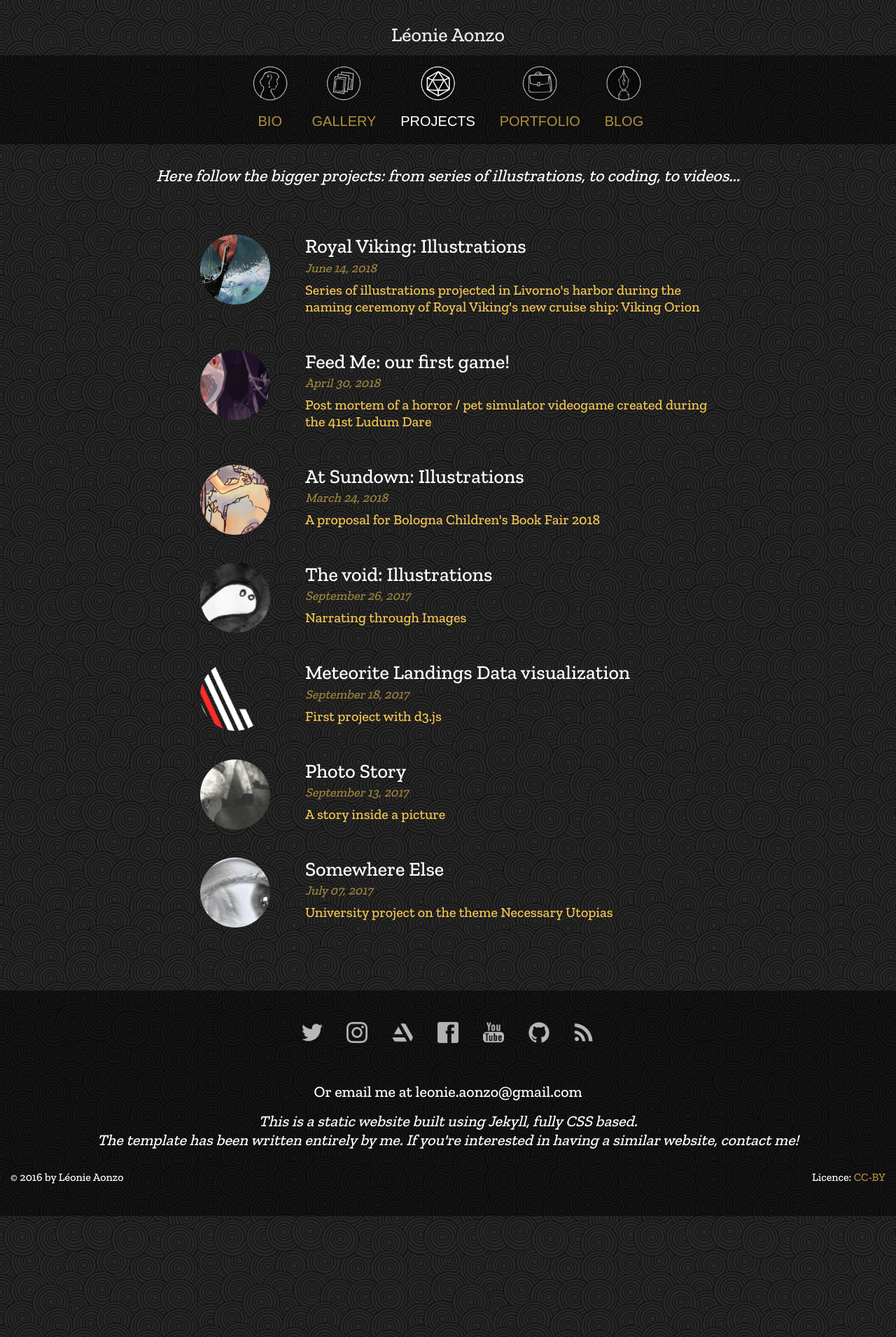
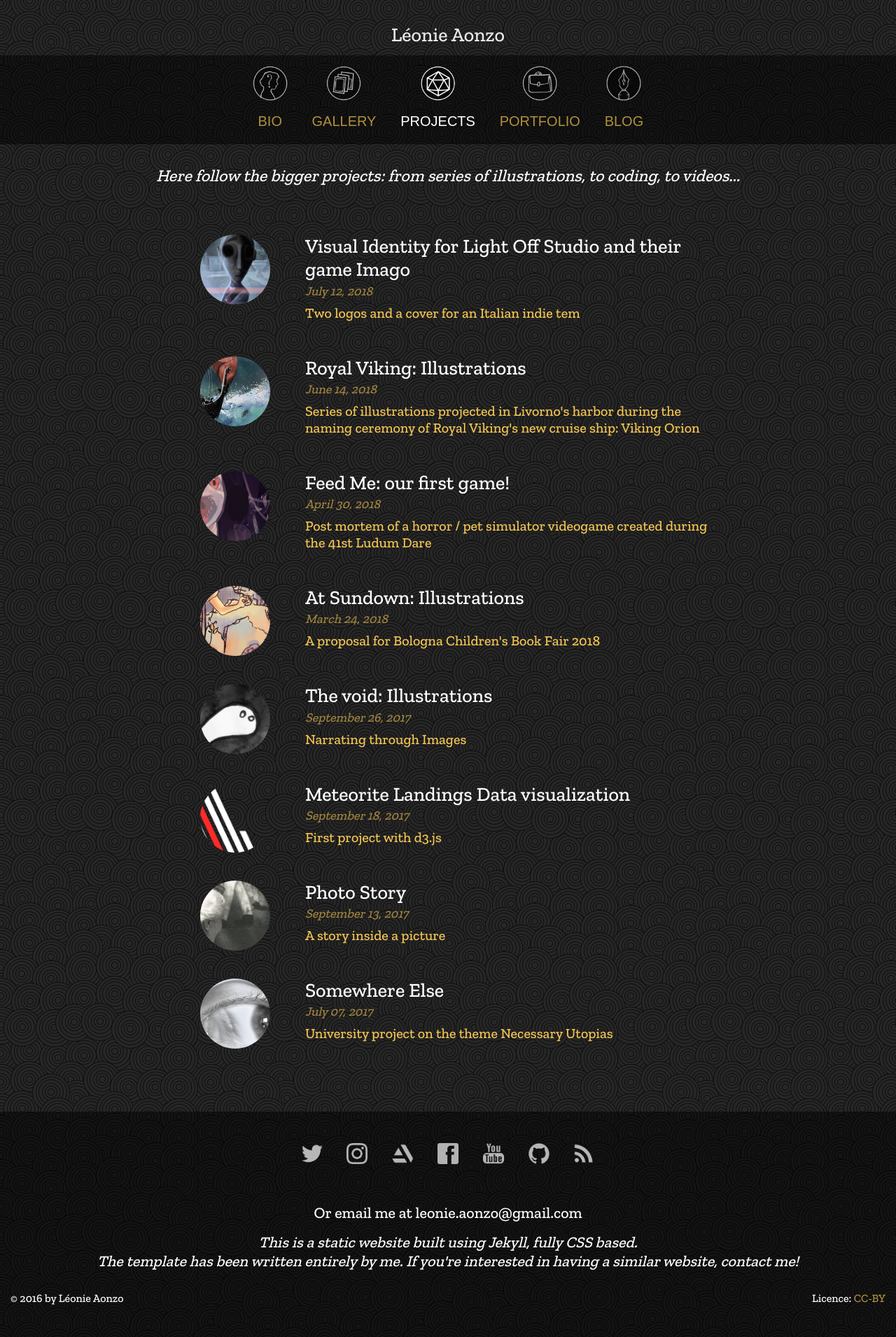
Before and after one commit to pirodaes/pirodaes.github.io, a Jekyll site: the page built from projects.html, in a window 1280 px wide. Shown: the whole page at 70% size. Built offline with Jekyll 4.4.1, drawn with Linux system fonts in a browser that asks for light colours; some web fonts are replaced.

Commit message:
imago-light off studio

```diff
--- /dev/null
+++ b/_posts/2018-07-12-light-off-studio.md
@@ -0,0 +1,66 @@
+---
+layout: post
+title:  "Visual Identity for Light Off Studio and their game Imago"
+date:  12/07/2018
+categories: project
+post-header: 2018-07-12.jpg
+info: "Two logos and a cover for an Italian indie tem"
+facebook-img: "posts/2018-07-12-3.jpg"
+
+---
+
+<section class="text-eng">
+The Italian indie team Light Off Studio contacted me to create their studio logo, together with a logo and a cover for <a href="https://www.youtube.com/watch?v=hX5tReqXHTI">Imago: Beyond the Nightmares</a>. This is the name of the horror game they are developing. <br/>
+Before going further, I'd love to thank them for the pleasant collaboration! Remember to check them out -> <a href="https://www.facebook.com/search/top/?q=imago%3Abeyond%20the%20nightmares">pagina Facebook</a> / <a href="https://imagoofficial.wixsite.com/imago">sito</a>
+
+</section>
+
+<section class="text-ita">
+Il team indipendente italiano Light Off Studio mi ha contattato per realizzare il logo del loro studio, insieme a logo e copertina di <a href="https://www.youtube.com/watch?v=hX5tReqXHTI">Imago: Beyond the Nightmares</a>. Così si intitola il gioco horror che stanno attualmente sviluppando. <br/>
+Prima di passare oltre, vorrei ringraziarli per la bella collaborazione! E ricordatevi di dare un'occhiata al loro lavoro -> <a href="https://www.facebook.com/search/top/?q=imago%3Abeyond%20the%20nightmares">pagina Facebook</a> / <a href="https://imagoofficial.wixsite.com/imago">sito</a>
+</section>
+
+<h2 class="text-ita">Il logo per il team</h2>
+<h2 class="text-eng">A logo for the team</h2>
+
+<section class="text-eng">
+The team is formed by Simone Gatto, Pietro Mingione, Roberto Benetta & Davide Camuffo. Its name is meant to evoke the feeling of suspense that arises right before a movie begins. </br>
+Here you can see their new logo:
+</section>
+
+<section class="text-ita">
+Il team è composto da Simone Gatto, Pietro Mingione, Roberto Benetta & Davide Camuffo. Il suo nome è ispirato alla sensazione di sospensione che precede l'inizio di un film. </br>
+Ecco il loro nuovo logo:
+</section>
+
+<img class="post-img" src="{{ site.baseurl }}/img/posts/2018-07-12-1.png" />
+
+<div class="video">
+  <iframe src="//www.youtube.com/embed/35ICfHMDgBA" frameborder="0" allowfullscreen></iframe>
+</div>
+
+<h2 class="text-ita">Il logo per il gioco</h2>
+<h2 class="text-eng">A logo for the game</h2>
+
+<section class="text-eng">
+And here's the logo for the game:
+</section>
+
+<section class="text-ita">
+Questo invece è il logo per il gioco:
+</section>
+
+<img class="post-img" src="{{ site.baseurl }}/img/posts/2018-07-12-2.png" />
+
+<h2 class="text-ita">La copertina per Imago</h2>
+<h2 class="text-eng">Imago's cover</h2>
+
+<section class="text-eng">
+A detective investigates an old villa, backed by Arthur: a projection of himself visible only to him. Their explorations, threatened by dangerous nightmares, will unveil the misteries hidden in the detective's past.
+</section>
+
+<section class="text-ita">
+Un detective investiga un'antica villa, fiancheggiato da Arthur, una proiezione di sé visibile solo a lui. Le loro esplorazioni, minacciate da terribili apparizioni, porteranno alla luce i misteri sepolti nel passato del detective.
+</section>
+
+<img class="post-img" src="{{ site.baseurl }}/img/posts/2018-07-12-3.jpg" />
--- a/css/main.css
+++ b/css/main.css
@@ -12,7 +12,7 @@
 .homepage {
   position: relative;
   width: 100%;
-  margin: 200px auto;
+  margin: 20% 0;
   text-align: center;
   background-color: rgba(0,0,0,.5);
 }
@@ -29,8 +29,10 @@
 
 .homepage a {
   display: inline-block;
-  width: 90px;
+  width: 70px;
   margin-bottom: 30px;
+  opacity: 1;
+  margin: 15px
 }
 
 .homepage img {
@@ -161,7 +163,6 @@ iframe {
   border: 0;
   height: 300px;
   width: 100%;
-  max-width: 500px;
   margin: 10px 0
 }
 
```
Also changed, not shown: img/posts/2018-07-12-1.png (added), img/posts/2018-07-12-2.png (added), img/posts/2018-07-12-3.jpg (added), img/posts/2018-07-12.jpg (added), 1 other file.
